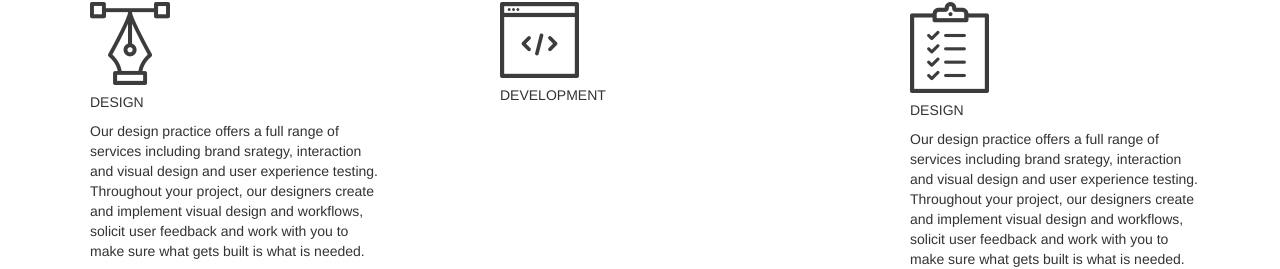
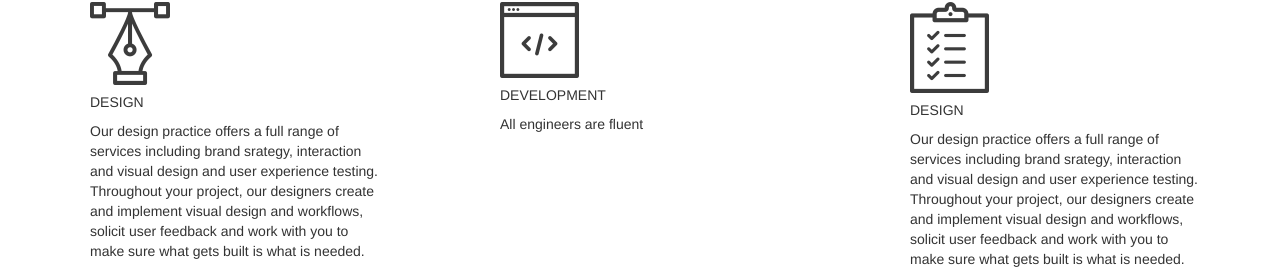
Before and after one commit to felix-nathan/Delanistudio, a plain HTML site: page index.html in a window 1280 px wide. Shown: the part 1279-1548 px from the top of the page. Drawn offline with nearby package versions, Linux system fonts and the light colour scheme; a script that the page names is missing.

Commit message:
all changes

```diff
--- a/index.html
+++ b/index.html
@@ -53,7 +53,7 @@
         <div class="col-sm-3">
             <img src="images/services_icons/dev_icon.png" alt="">
             <h5>DEVELOPMENT</h5>
-            <P></P>
+            <P>All engineers are fluent</P>
         </div>
         <div class="col-sm-3">
             <img src="images/services_icons/product_icon.png" alt="">
```
